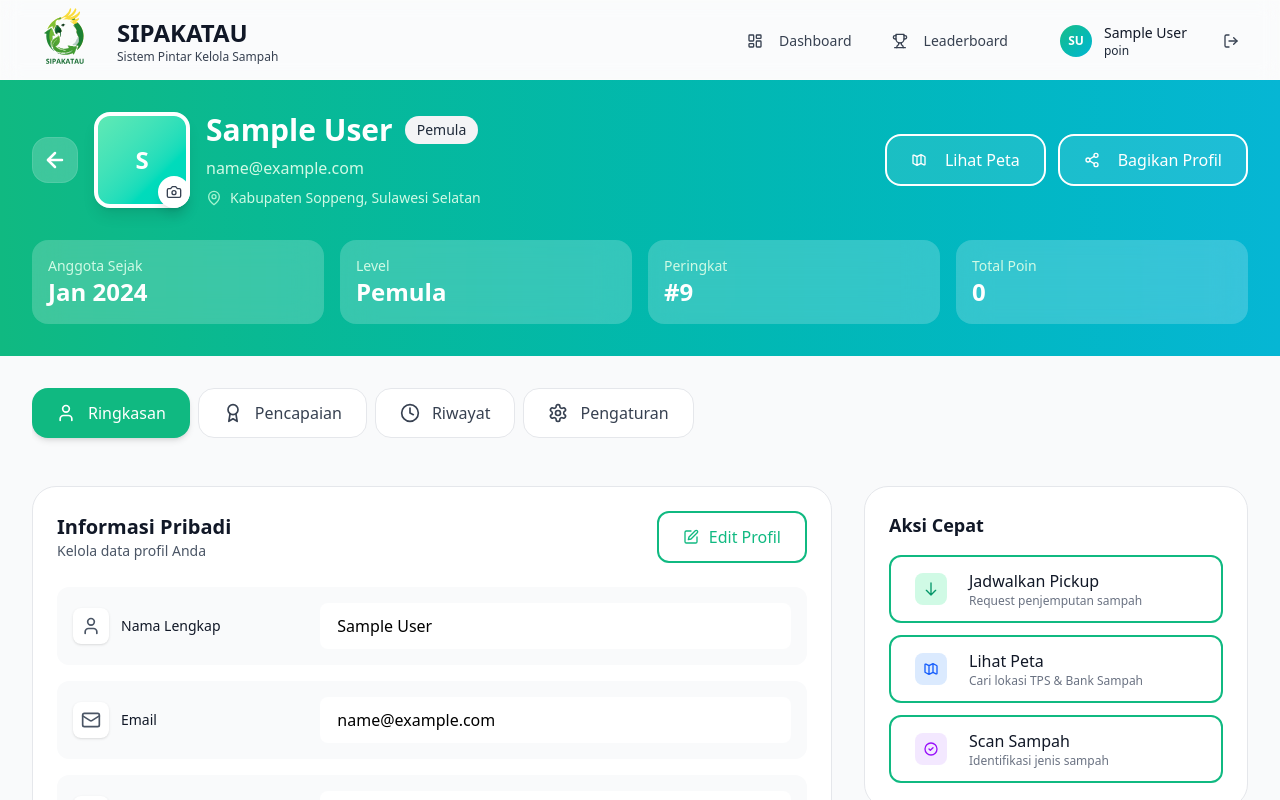
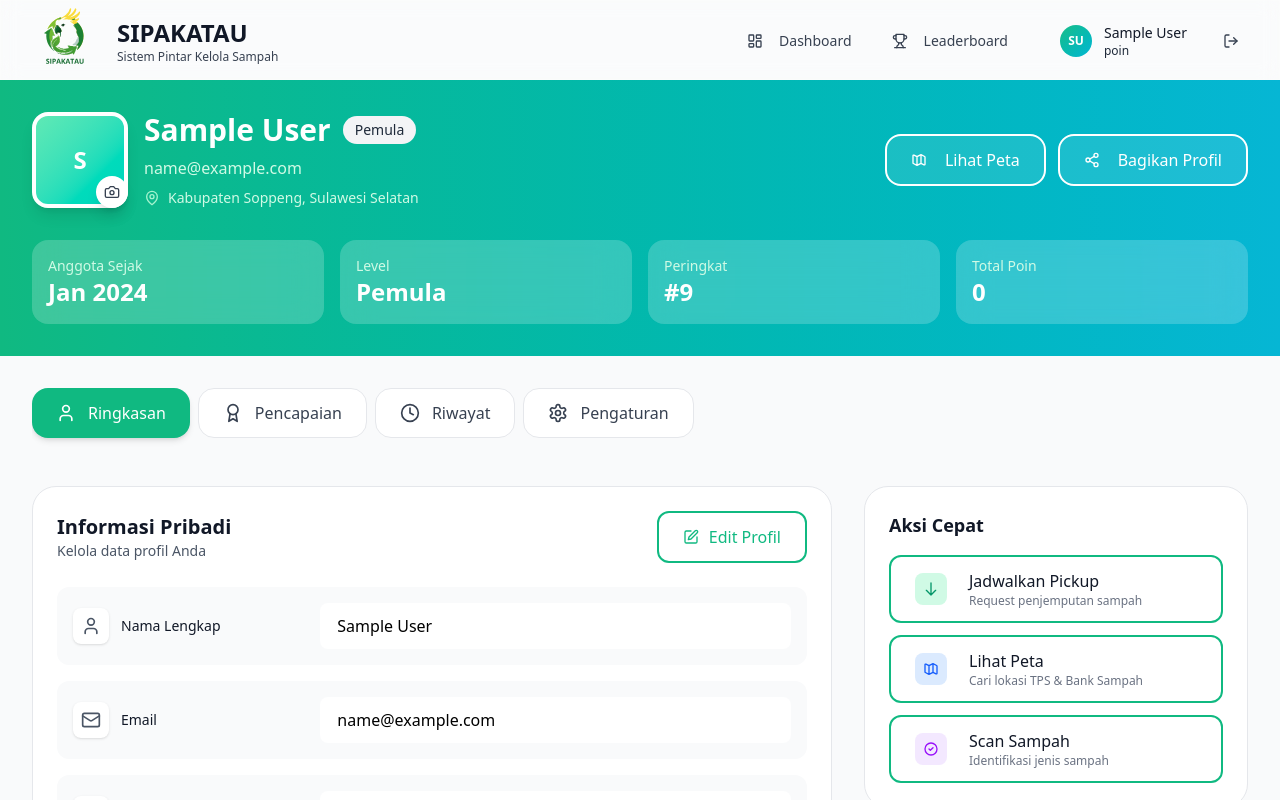
Before and after one commit to alfhiandisaputra/sipakatau, a React (Vite) app: page /profile in a window 1280 px wide. Shown: the top 800 px of the page. Built offline with nearby package versions, Linux system fonts and the light colour scheme; sample sign-in values are in the browser's storage.

Commit message:
refactor: perbaikan leaderboard, profil, dan navigasi

```diff
--- a/src/components/features/leaderboard/index.js
+++ b/src/components/features/leaderboard/index.js
@@ -3,6 +3,5 @@ export { default as  LeaderboardFilter} from './LeaderboardFilter';
 export { default as LeaderboardHeader } from './LeaderboardHeader';
 export { default as LeaderboardPagination } from './LeaderboardPagination';
 export { default as LeaderboardRewards } from './LeaderboardRewards';
-export { default as LeaderboardRow } from './LeaderboardRow';
 export { default as LeaderboardStats } from './LeaderboardStats';
 export { default as LeaderboardTable } from './LeaderboardTable';
--- a/src/components/features/profile/ProfileHeader.jsx
+++ b/src/components/features/profile/ProfileHeader.jsx
@@ -5,7 +5,7 @@ import { getUserLevelBadge, getRankFromPoints } from '../../../utils'
 import { mockUsers } from '../../../data/mockUsers';
 import { useNavigate } from 'react-router-dom';
 
-const ProfileHeader = ({ user, onBack}) => {
+const ProfileHeader = ({ user}) => {
   const userBadge = getUserLevelBadge(user?.level);
   const userRank = getRankFromPoints(user?.points || 0, mockUsers);
   const navigate = useNavigate();
@@ -15,23 +15,6 @@ const ProfileHeader = ({ user, onBack}) => {
       <div className="max-w-7xl mx-auto px-4 sm:px-6 lg:px-8 py-8">
         <div className="flex flex-col md:flex-row items-start md:items-center justify-between gap-6">
           <div className="flex items-center gap-4">
-            <button
-              type="button"
-              onClick={onBack}
-              className="
-                group
-                bg-white/20 backdrop-blur-lg rounded-2xl
-                p-2 md:p-2.5
-                hover:bg-white/40 hover:shadow-md
-                transition-all duration-200 active:scale-95
-                border border-white/10 cursor-pointer
-              "
-            >
-              <ArrowLeft
-                className="w-5 h-5 md:w-6 md:h-6 text-white transition-transform group-hover:-translate-x-1"
-                strokeWidth={2.5}
-              />
-            </button>
 
             <div className="flex items-center gap-4">
               <div className="relative group">
--- a/src/components/layout/Navigation.jsx
+++ b/src/components/layout/Navigation.jsx
@@ -189,20 +189,6 @@ export default function Navigation() {
           <div className="flex items-center gap-2">
             {user && (
               <div className="flex items-center gap-2">
-                <div
-                  className="flex items-center gap-2 px-2 py-1.5 rounded-lg hover:bg-gray-100 cursor-pointer transition-colors"
-                  onClick={handleProfileClick}
-                >
-                  <Avatar
-                    src={user.avatar}
-                    fallback={user.name}
-                    size="xs"
-                  />
-                  <div className="text-right">
-                    <p className="text-xs font-medium text-gray-900">{user.name?.split(' ')[0] || 'User'}</p>
-                    <p className="text-[10px] text-gray-700">{user.points} poin</p>
-                  </div>
-                </div>
                 <Button
                   variant="ghost"
                   size="sm"
```
